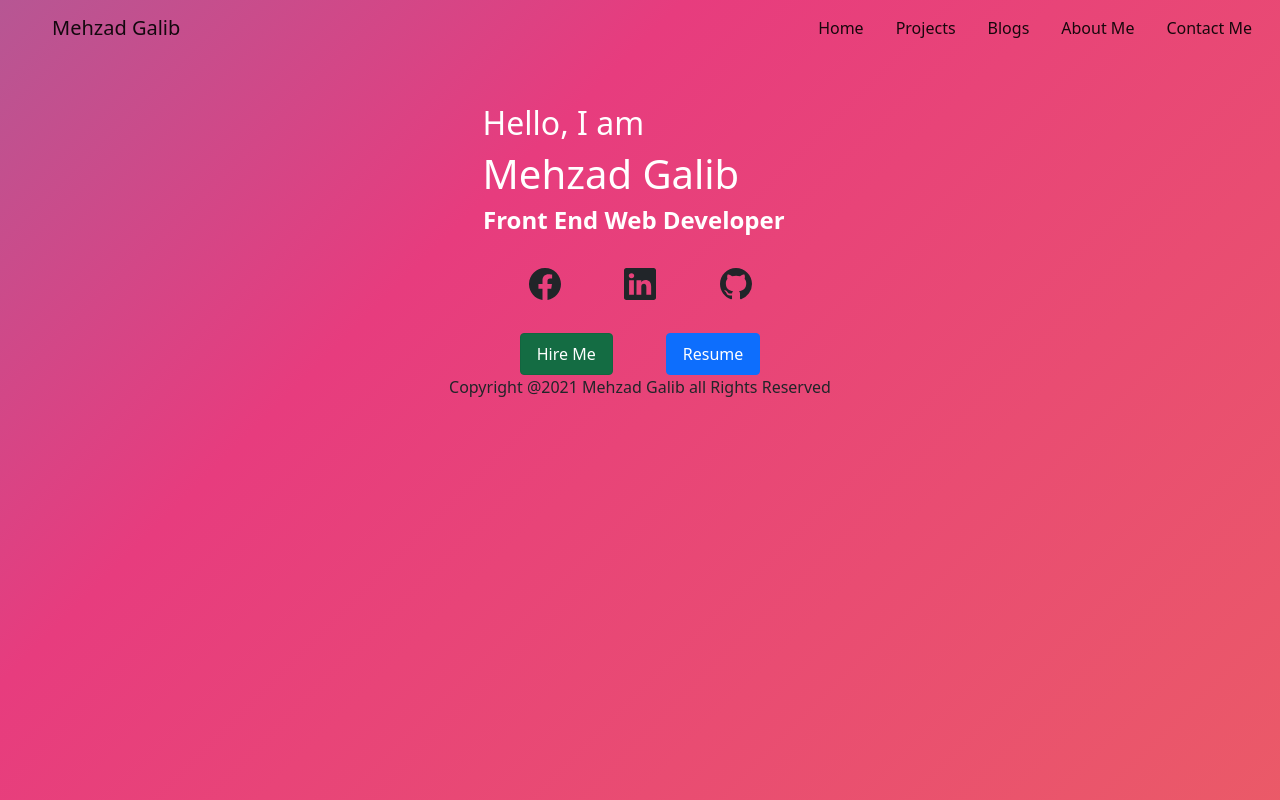
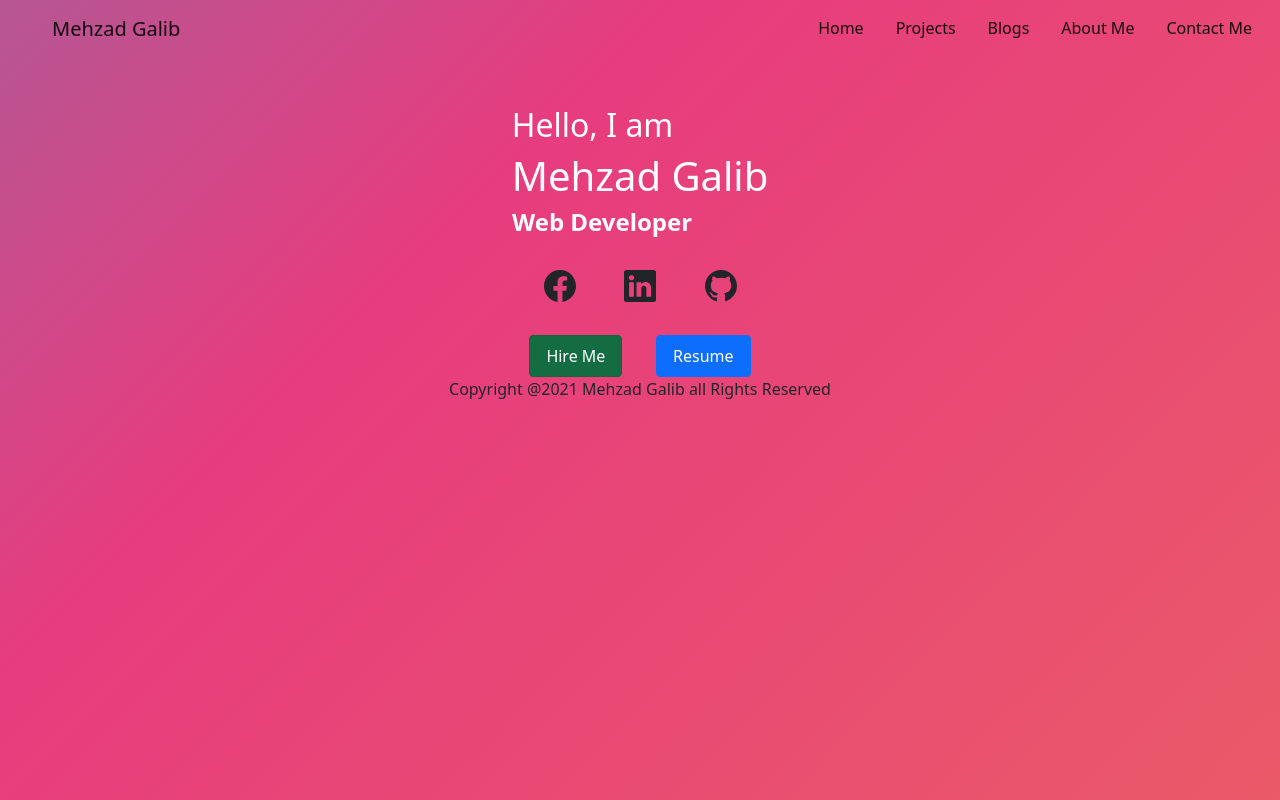
Before and after one commit to Mehzad-Galib/portfolio-React, a React (Create React App) app: page /home in a window 1280 px wide. Built offline with nearby package versions, Linux system fonts and the light colour scheme.

Commit message:
navbar fixed

```diff
--- a/package.json
+++ b/package.json
@@ -21,7 +21,9 @@
     "react-hook-form": "^7.3.6",
     "react-reveal": "^1.2.2",
     "react-router-dom": "^5.2.0",
+    "react-router-hash-link": "^2.4.3",
     "react-scripts": "4.0.3",
+    "react-scroll": "^1.8.2",
     "react-social-icons": "^5.2.0",
     "react-typical": "^0.1.3",
     "react-wow": "^1.0.0",
--- a/src/App.js
+++ b/src/App.js
@@ -13,24 +13,15 @@ function App() {
     <Router>
       <Navbar />
       <Switch>
-        <Route exact path="/">
-          <Home />
-        </Route>
-        <Route path="/home">
-          <Home />
-        </Route>
-        <Route path="/blogs">
-          <Blogs />
-        </Route>
-        <Route path="/about">
-          <About />
-        </Route>
-        <Route path="/projects">
-          <Projects />
-        </Route>
-        <Route path="/contact">
-          <Contact />
-        </Route>
+
+        <Route exact path="/" component={Home} />
+        <Route path="/home" component={Home} />
+        <Route path="/blogs" component={Blogs} />
+        <Route path="/contact" component={Contact} />
+        <Route path="/about" component={About} />
+        <Route path="/projects" component={Projects} />
+
+
       </Switch>
       <Footer />
     </Router>
--- a/src/Components/Blogs/Blogs.js
+++ b/src/Components/Blogs/Blogs.js
@@ -11,7 +11,7 @@ const Blogs = () => {
         setBlogs(blogsInfo)
     },[])
     return (
-        <div className="container mt-4">
+        <div id="blogs" className="container mt-4">
             <Bounce left>
             <h2 className='text-center'>Blogs</h2>
             <div className="row mt-3">
--- a/src/Components/Home/Home.js
+++ b/src/Components/Home/Home.js
@@ -6,9 +6,6 @@ import {Link} from 'react-router-dom';
 import Slide from 'react-reveal/Slide';
 import Rotate from 'react-reveal/Rotate';
 import Roll from 'react-reveal/Roll';
-
-
-// import AwesomeButton from 'react-awesome-button/src/components/AwesomeButton';
 
 const Home = () => {
   return (
@@ -24,14 +21,12 @@ const Home = () => {
         <div className="typist text-white h4">
           <Typical
             steps={[
-              "Front End Web Developer",
+              "Web Developer",
               6000,
-              "Programming Enthusiast",
+              "Programmer",
               6000,
               "UI/UX Designer",
-              6000,
-              "Student",
-              5000
+              6000
             ]}
             loop={Infinity}
             wrapper="b"
--- a/src/Components/Navbar/Navbar.css
+++ b/src/Components/Navbar/Navbar.css
@@ -1,15 +1,19 @@
-.nav-elements:hover{
-    font-weight: 700;
-    color:blueviolet;
-    border: transparent;
+.nav-elements{
+    border-bottom: 2px solid transparent;
 }
 
-.resume:hover{
-    color:cornflowerblue
+.nav-elements:hover{
+
+    font-weight: 700;
+    border-bottom: 2px solid blue;
+
+
 }
 
+
 .name:hover{
+    font-family: "Dancing Script", cursive;
     transform: scale(1.25);
-    color:chocolate;
+
     transition: 0.5s;
 }
--- a/src/Components/Navbar/Navbar.js
+++ b/src/Components/Navbar/Navbar.js
@@ -2,6 +2,7 @@ import React from "react";
 import { Nav } from "react-bootstrap";
 import {Link} from 'react-router-dom';
 import './Navbar.css'
+import { NavHashLink } from 'react-router-hash-link';
 
 
 const Navbar = () => {
--- a/src/index.css
+++ b/src/index.css
@@ -20,3 +20,7 @@ body {
         background-position: 0% 50%;
     }
 }
+
+font {
+    color: gray;
+}
--- a/src/projects_Fake.json
+++ b/src/projects_Fake.json
@@ -1,4 +1,5 @@
 [{"id":1,"title":"Smart Shop","description":"A Grocery Shopping Website made with ReactJS and MongoDB","github":"https://github.com/Mehzad-Galib/smart-shop-client","liveSite":"https://smart-shop-8be10.web.app/","image":"https://i.ibb.co/w6Dj1cm/smart-Shop.jpg"},
 {"id":2,"title":"Internet Provider","description":"An Internet Provider Website created with MERN with payment integration system","github":"https://github.com/Mehzad-Galib/internet-provider-client","liveSite":"https://isprajnet4589.firebaseapp.com/","image":"https://i.ibb.co/4VmgRD4/internet-Provider.jpg"},
-{"id":3,"title":"EPL Universe","description":"A visual database of 20 English Premier League Teams with their social media links","github":"https://github.com/Mehzad-Galib/EPL-Universe","liveSite":"https://epl-universe-react-router.netlify.app/","image":"https://i.ibb.co/XVS83Xp/epl-Universe.jpg"}
+{"id":3,"title":"EPL Universe","description":"A visual database of 20 English Premier League Teams with their social media links","github":"https://github.com/Mehzad-Galib/EPL-Universe","liveSite":"https://epl-universe-react-router.netlify.app/","image":"https://i.ibb.co/XVS83Xp/epl-Universe.jpg"},
+{"id":4,"title":"Laptop Bazar","description":"A Marketplace to buy laptops","github":"https://github.com/Mehzad-Galib/Laptop-Market","liveSite":"https://mehzad-galib.github.io/Laptop-Market/#","image":"https://i.ibb.co/XVS83Xp/epl-Universe.jpg"}
   ]
```
Also changed, not shown: 1 other file (tests, documents, lock files or other folders).
